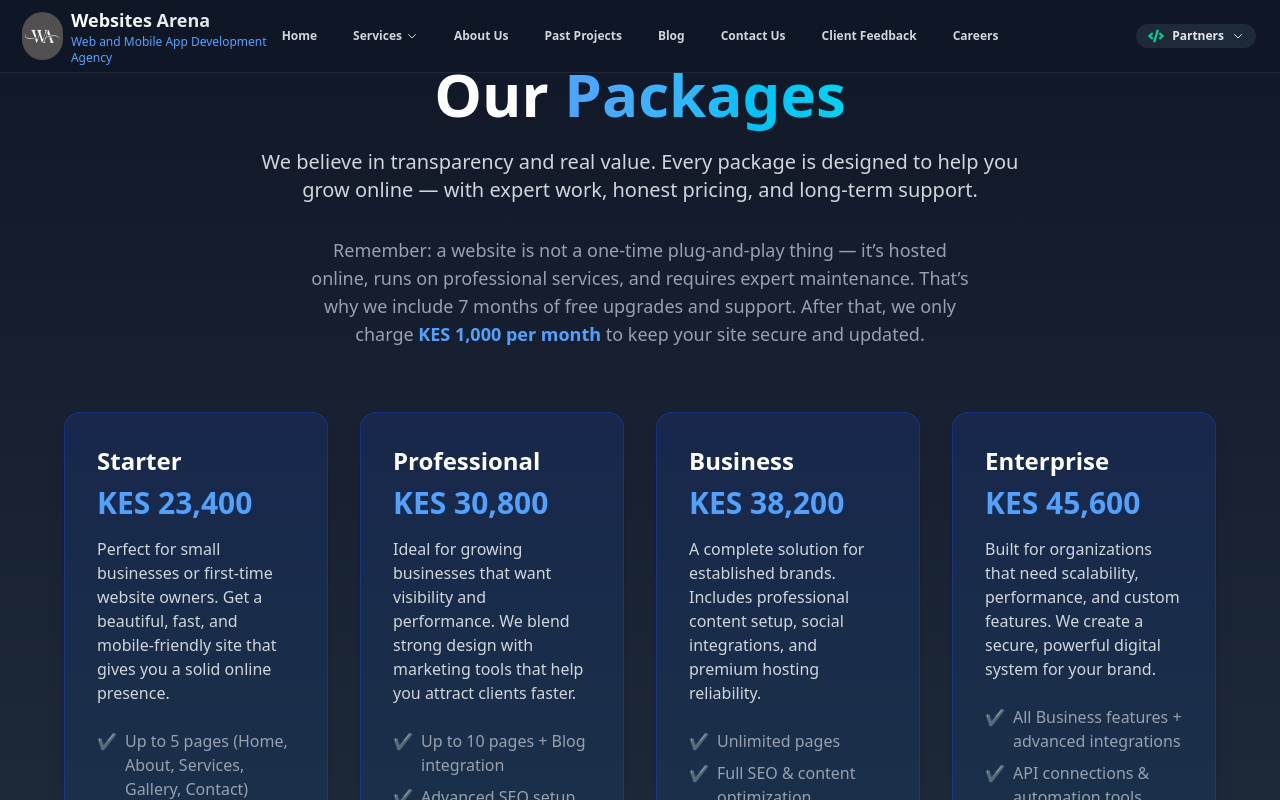
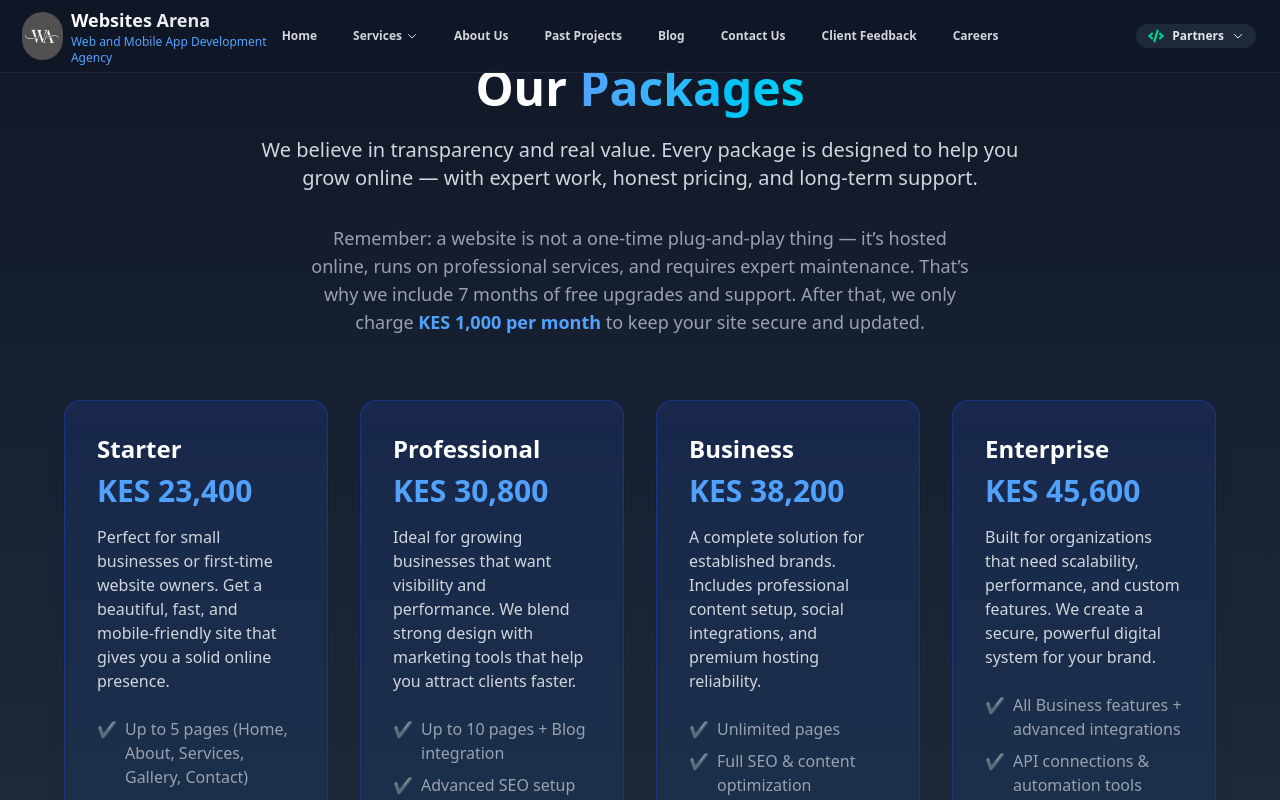
Before and after one commit to Thomas-Mwanzia/websitesarena-next, a Next.js app in the folder websitesarena/frontend-next/: page /packages in a window 1280 px wide. Shown: the top 800 px of the page. Built offline with nearby package versions, Linux system fonts and the light colour scheme.

Commit message:
added a blog

```diff
--- a/websitesarena/frontend-next/src/app/packages/page.jsx
+++ b/websitesarena/frontend-next/src/app/packages/page.jsx
@@ -68,7 +68,7 @@
         transition={{ duration: 0.6 }}
         className="max-w-6xl mx-auto text-center mb-16"
       >
-        <h1 className="text-5xl md:text-6xl font-extrabold text-white mb-6">
+        <h1 className="text-4xl md:text-5xl font-extrabold text-white mb-6">
           Our <span className="bg-gradient-to-r from-blue-400 to-cyan-400 bg-clip-text text-transparent">Packages</span>
         </h1>
         <p className="text-xl text-gray-300 max-w-3xl mx-auto mb-8">
```
